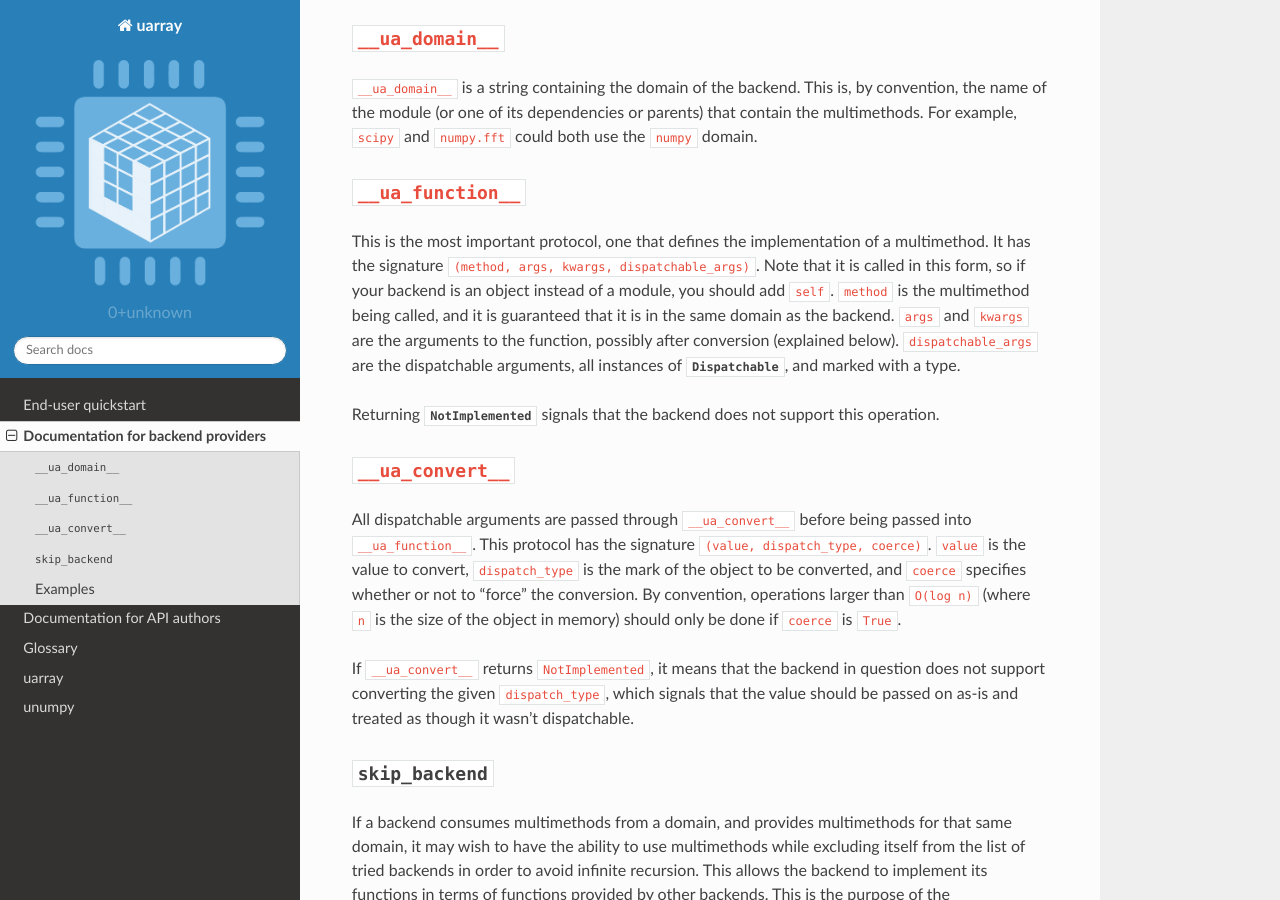
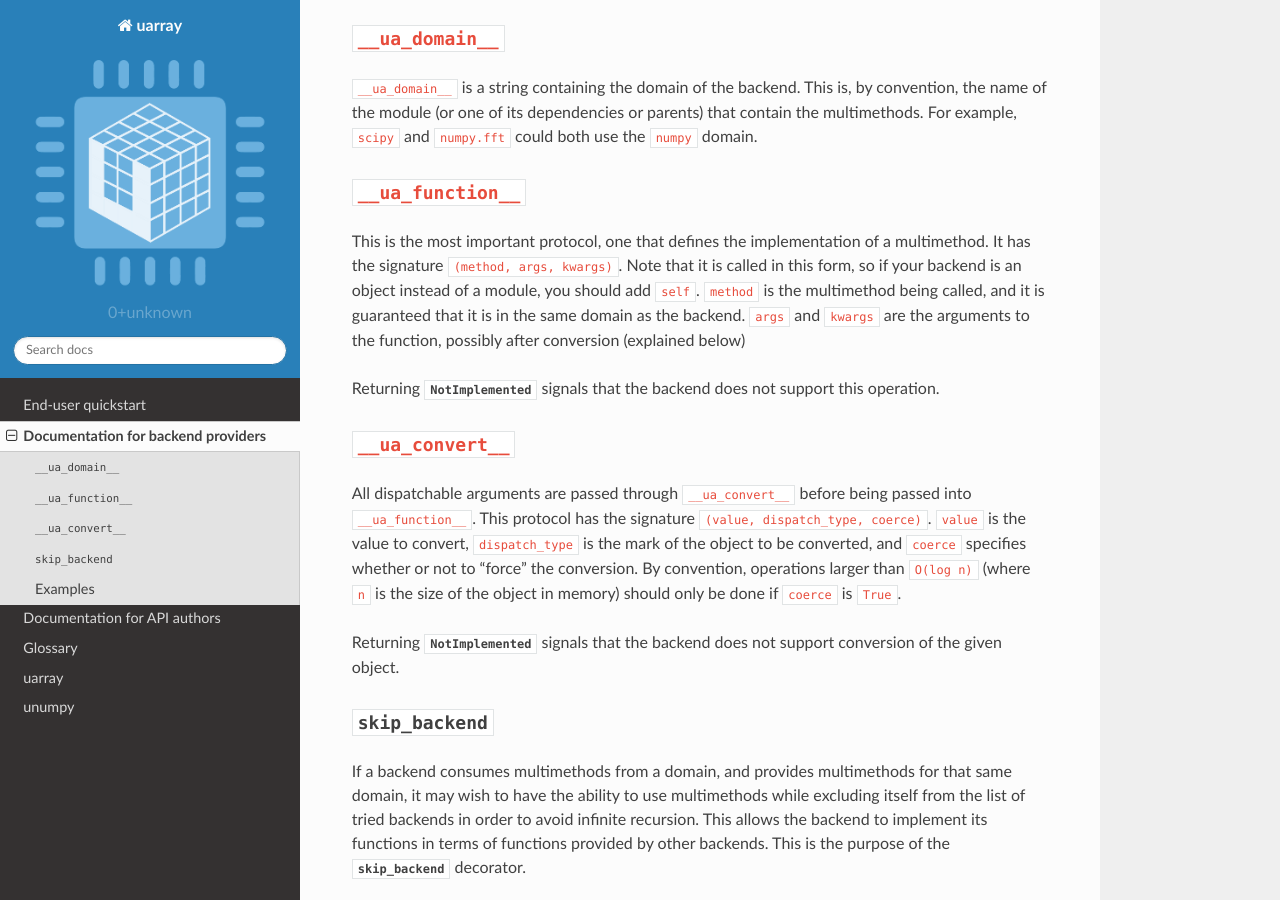
Before and after one commit to Quansight-Labs/uarray, a Sphinx documentation site: the page built from docs/libauthor_docs.rst, in a window 1280 px wide and 900 px high, scrolled down 312 px. Built offline with Sphinx 7.4.7 and the Read the Docs theme 2.0.0, drawn with Linux system fonts in a browser that asks for light colours.

Commit message:
Update docs to reflect the __ua_convert__ API change.

```diff
--- a/docs/libauthor_docs.rst
+++ b/docs/libauthor_docs.rst
@@ -26,13 +26,12 @@ both use the ``numpy`` domain.
 -------------------
 
 This is the most important protocol, one that defines the implementation of a
-multimethod. It has the signature ``(method, args, kwargs, dispatchable_args)``.
+multimethod. It has the signature ``(method, args, kwargs)``.
 Note that it is called in this form, so if your backend is an object instead of
 a module, you should add ``self``. ``method`` is the multimethod being called,
 and it is guaranteed that it is in the same domain as the backend. ``args`` and
 ``kwargs`` are the arguments to the function, possibly after conversion
-(explained below). ``dispatchable_args`` are the dispatchable arguments, all
-instances of :obj:`Dispatchable`, and marked with a type.
+(explained below)
 
 Returning :obj:`NotImplemented` signals that the backend does not support this
 operation.
@@ -48,10 +47,8 @@ specifies whether or not to "force" the conversion. By convention, operations
 larger than ``O(log n)`` (where ``n`` is the size of the object in memory)
 should only be done if ``coerce`` is ``True``.
 
-If ``__ua_convert__`` returns ``NotImplemented``, it means that the backend in
-question does not support converting the given ``dispatch_type``, which signals
-that the value should be passed on as-is and treated as though it wasn't
-dispatchable.
+Returning :obj:`NotImplemented` signals that the backend does not support
+conversion of the given object.
 
 :obj:`skip_backend`
 -------------------
```
